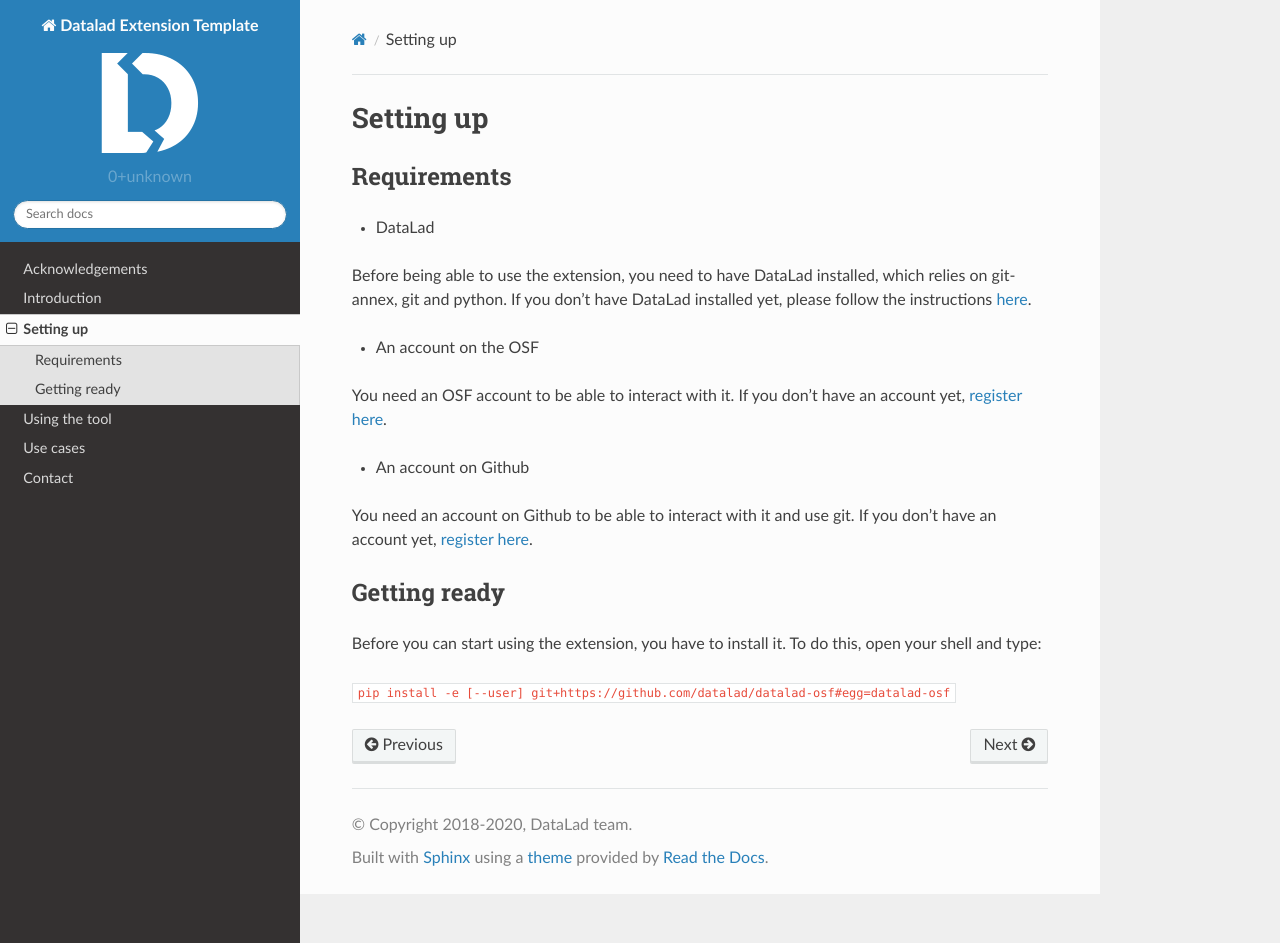
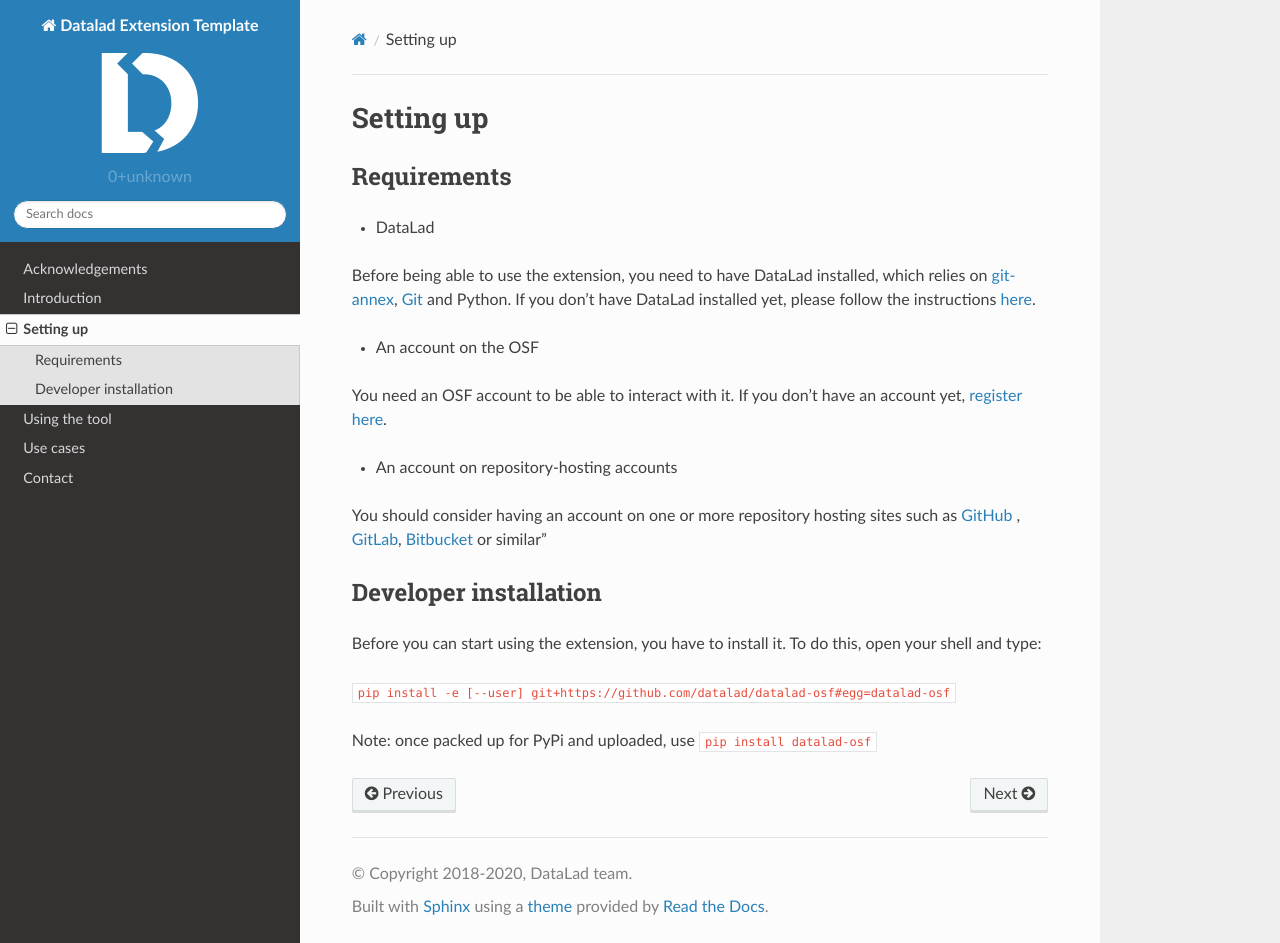
Before and after one commit to datalad/datalad-osf, a Sphinx documentation site: the page built from docs/source/settingup.rst, in a window 1280 px wide and 943 px high. Built offline with Sphinx 7.4.7 and the Read the Docs theme 2.0.0, drawn with Linux system fonts in a browser that asks for light colours; pages that are not in the unit, such as notebooks, are missing from menus.

Commit message:
Edit setting up thanks to adina

```diff
--- a/docs/source/settingup.rst
+++ b/docs/source/settingup.rst
@@ -6,21 +6,23 @@
 
 - DataLad
 
-Before being able to use the extension, you need to have DataLad installed, which relies on git-annex, git and python. If you don't have DataLad installed yet, please follow the instructions `here <http://handbook.datalad.org/en/latest/intro/installation.html>`_.
+Before being able to use the extension, you need to have DataLad installed, which relies on `git-annex <git-annex.branchable.com/>`_, `Git <git-scm.com/>`_ and Python. If you don't have DataLad installed yet, please follow the instructions `here <http://handbook.datalad.org/en/latest/intro/installation.html>`_.
 
 
 - An account on the OSF
 
 You need an OSF account to be able to interact with it. If you don't have an account yet, `register here <https://osf.io/register>`_.
 
-- An account on Github
+- An account on repository-hosting accounts
 
-You need an account on Github to be able to interact with it and use git. If you don't have an account yet, `register here <https://github.com/join?ref_cta=Sign+up&ref_loc=header+logged+out&ref_page=%2F&source=header-home>`_.
+You should consider having an account on one or more repository hosting sites such as `GitHub <https://github.com/join?ref_cta=Sign+up&ref_loc=header+logged+out&ref_page=%2F&source=header-home>`_ , `GitLab <https://gitlab.com/users/sign_up>`_, `Bitbucket <https://bitbucket.org/account/signup/>`_ or similar"
 
 
-Getting ready
--------------
+Developer installation
+-----------------------
 
 Before you can start using the extension, you have to install it. To do this, open your shell and type:
 
 ``pip install -e [--user] git+https://github.com/datalad/datalad-osf#egg=datalad-osf``
+
+Note: once packed up for PyPi and uploaded, use ``pip install datalad-osf``
```
